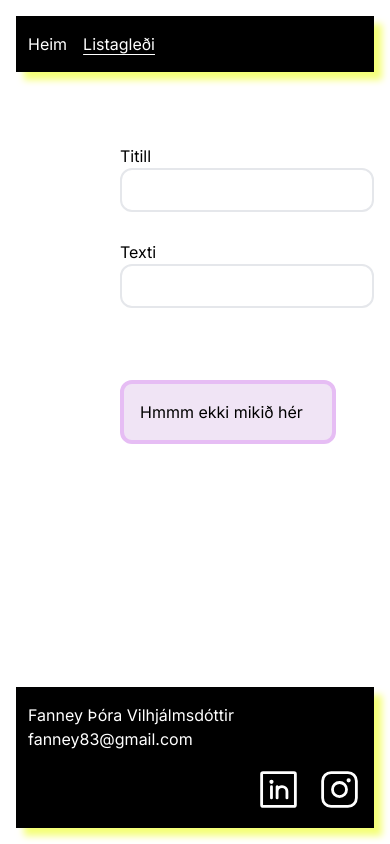
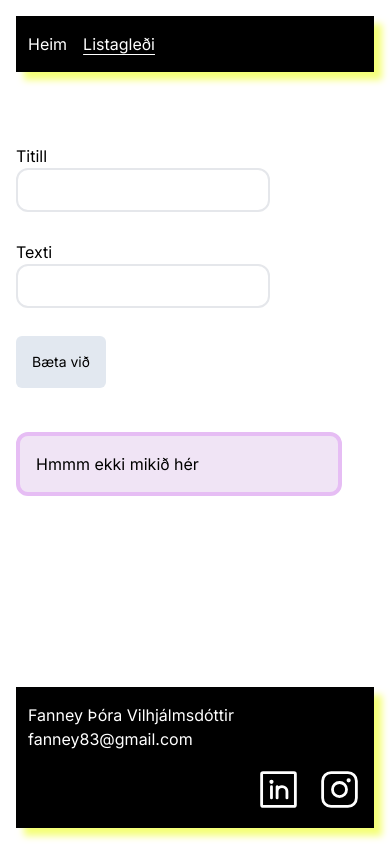
Before and after one commit to fanney83/my_little_micro_site, a Next.js app: page /entities in a window 390 px wide. Built offline with nearby package versions, Linux system fonts and the light colour scheme.

Commit message:
little fixes

```diff
--- a/app/(dashboard)/journal/page.tsx
+++ /dev/null
@@ -1,5 +0,0 @@
-const Journal = async () => {
-  return <div>Hér finnur þú mínar dýpstu hugsanir.</div>
-}
-
-export default Journal
--- a/app/(dashboard)/layout.tsx
+++ b/app/(dashboard)/layout.tsx
@@ -1,5 +1,5 @@
 const DashboardLayout = ({ children }) => {
-  return <div className="my-6 px-16 py-8">{children}</div>
+  return <div className="my-6 md:px-16 py-8">{children}</div>
 }
 
 export default DashboardLayout
--- a/app/components/Button.tsx
+++ b/app/components/Button.tsx
@@ -1,22 +1,30 @@
 'use client'
+
+import cn from 'classnames'
+import { ReactNode } from 'react'
 
 type ButtonProps = {
   onClick?: () => void
-  label?: string
+  children: ReactNode
+  className?: string
 }
 
 export const Button = ({
-  label = 'This is a button',
   onClick = () => console.log('Function missing'),
+  children,
+  className,
   ...props
 }: ButtonProps) => {
   return (
     <button
+      className={cn(
+        className,
+        'p-4 rounded-md border-3 border-purple-400 bg-slate-200'
+      )}
       {...props}
       onClick={onClick}
-      className="p-4 rounded-xl border-3 border-purple-400 bg-slate-200 "
     >
-      {label}
+      {children}
     </button>
   )
 }
--- a/app/components/List.tsx
+++ b/app/components/List.tsx
@@ -3,6 +3,7 @@
 import { useState } from 'react'
 import { useForm } from 'react-hook-form'
 import Icon from './Icon'
+import { Button } from './Button'
 
 export type ListProps = {
   title: string
@@ -35,7 +36,7 @@ export default function List() {
   } = useForm()
 
   return (
-    <div className="w-100 px-8 md:px-11 grid grid-cols-12 grid-flow-row lg:grid-flow-col gap-6">
+    <div className="w-100 px-4 md:px-11 grid grid-cols-12 grid-flow-row lg:grid-flow-col gap-6">
       {action.state === 'find-item' && (
         <div className="col-start-6 col-end-10">
           <input
@@ -49,7 +50,7 @@ export default function List() {
         </div>
       )}
       {action.state === 'add-item' && (
-        <div className="col-start-2 col-end-5">
+        <div className="col-start-1  md:col-start-2 col-end-12 md:col-end-5">
           <form
             className="flex flex-col md:flex-row items-start h-100 pb-5"
             onSubmit={handleSubmit((data) => {
@@ -86,11 +87,13 @@ export default function List() {
                 </p>
               )}
             </label>
-            <button className="w-100 text-sm " type="submit"></button>
+            <Button className="w-100 text-sm" type="submit">
+              Bæta við
+            </Button>
           </form>
         </div>
       )}
-      <div className="flex flex-col gap-4 col-start-2 xl:col-start-7 col-end-12">
+      <div className="flex flex-col gap-4 col-start-1 md:col-start-2 xl:col-start-7 col-end-12">
         {list.length > 0 ? (
           list
             .sort((a, b) => {
@@ -106,16 +109,23 @@ export default function List() {
                     subtitle={item.subtitle}
                   />
                   {optionsVisible && (
-                    <div className="border-2 border-pink-500 h-44 bg-pink-100 rounded-lg">
-                      <p>{item.title}</p>
-                      <p>{item.subtitle}</p>
-                      <button
-                        className="flex items-center"
+                    <div className="border-2 border-pink-500 h-44 bg-pink-100 rounded-lg flex items-center justify-evenly">
+                      <div className="flex gap-4 w-100">
+                        <span className="text-lg bg-[#F5FF78] px-2 rounded-md uppercase flex items-center">
+                          {item.title[0]}
+                        </span>
+                        <div className="flex-5">
+                          <p>Titill: {item.title}</p>
+                          <p>Texti: {item.subtitle}</p>
+                        </div>
+                      </div>
+                      <Button
                         onClick={() => removeItem(item)}
+                        className="border border-pink-500 flex items-center"
                       >
                         Eyða úr lista
                         <Icon icon="Trash" />
-                      </button>
+                      </Button>
                     </div>
                   )}
                 </>
--- a/app/page.tsx
+++ b/app/page.tsx
@@ -1,3 +1,3 @@
 export default async function Home() {
-  return <div className="flex min-h-full px-16 ">Hæ og verið velkomin!</div>
+  return <div className="flex min-h-full px-16">Hæ og verið velkomin!</div>
 }
```
